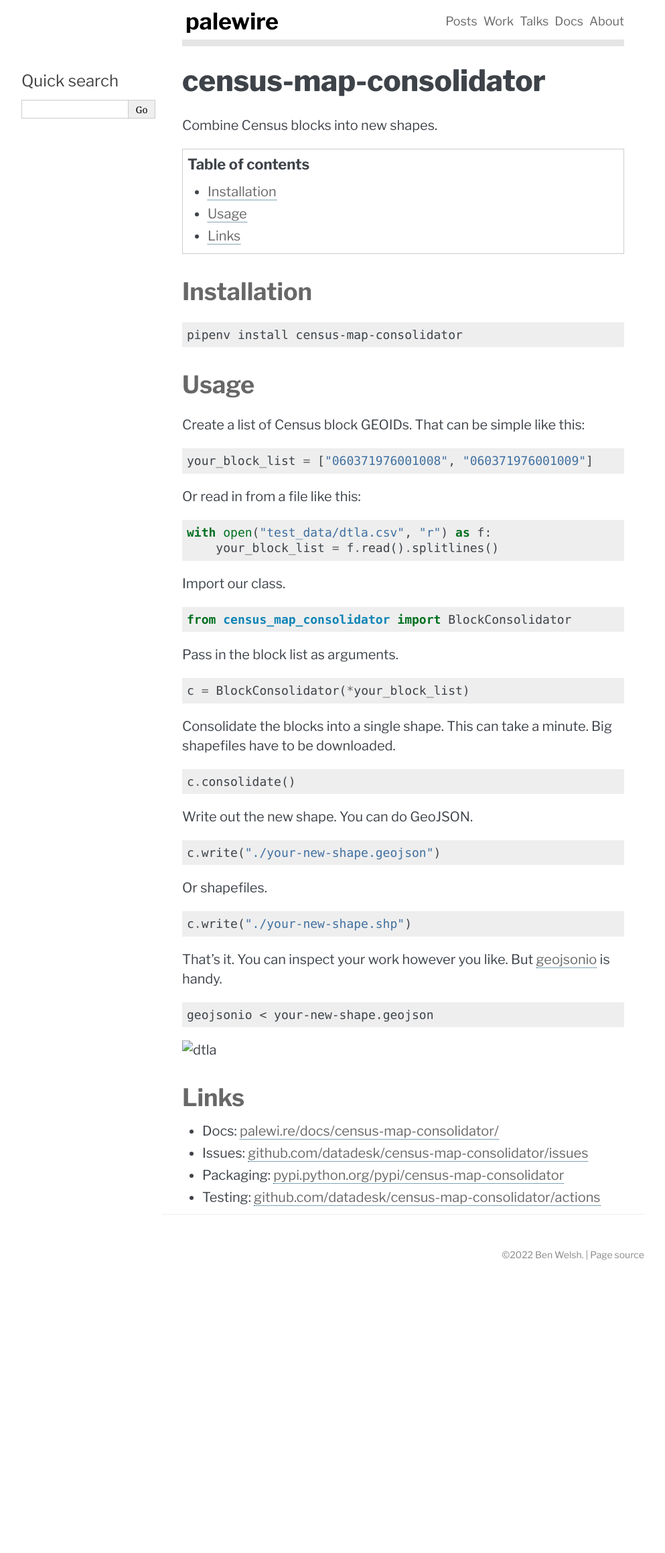
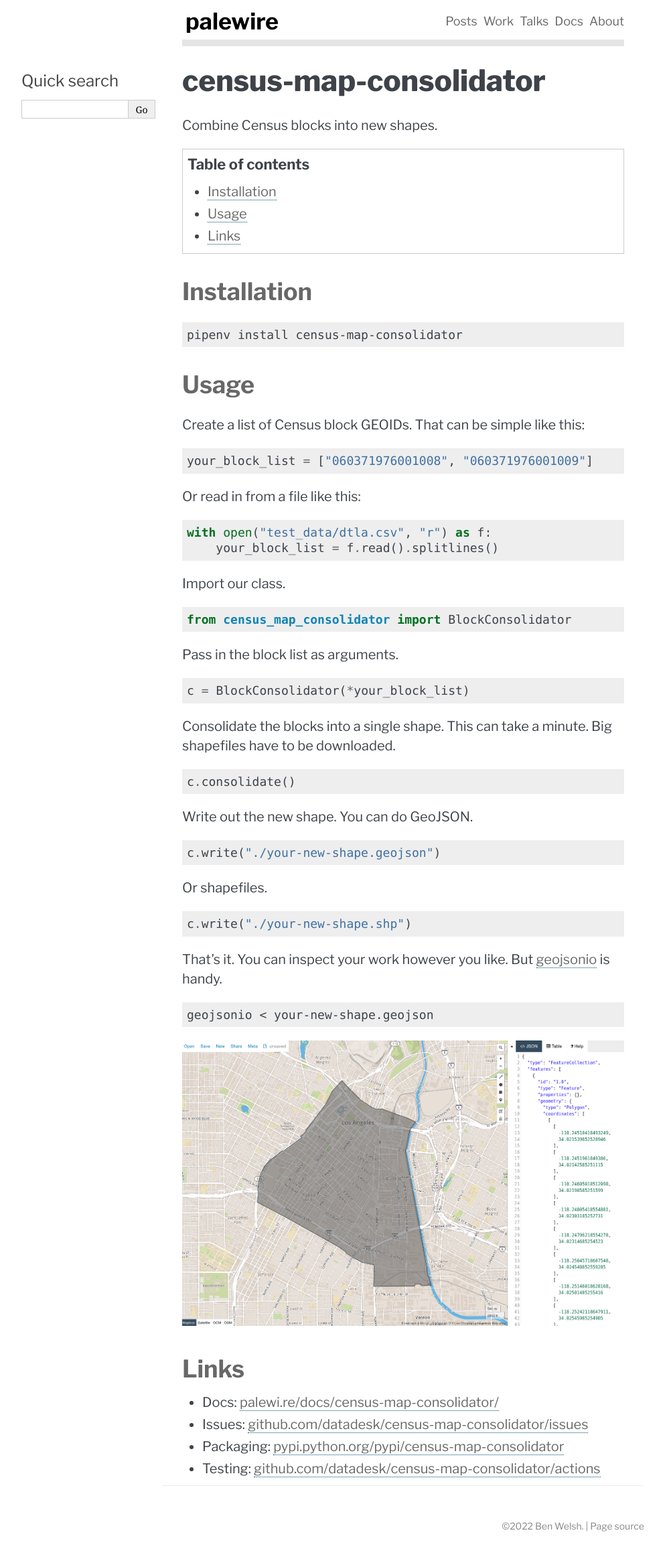
Before and after one commit to datadesk/census-map-consolidator, a Sphinx documentation site: the page built from docs/index.md, in a window 1280 px wide. Shown: the whole page at 67% size, without its empty margins (148-1141 px from the left). Built offline with Sphinx 7.4.7, drawn with Linux system fonts in a browser that asks for light colours; before the commit the page ends 1914 px from its top, so only the background shows below that.

Commit message:
Fix image

````diff
--- a/docs/index.md
+++ b/docs/index.md
@@ -67,7 +67,7 @@ That's it. You can inspect your work however you like. But [geojsonio](https://g
 geojsonio < your-new-shape.geojson
 ```
 
-![dtla](assets/dtla.png)
+![dtla](_static/dtla.png)
 
 ## Links
 
````
